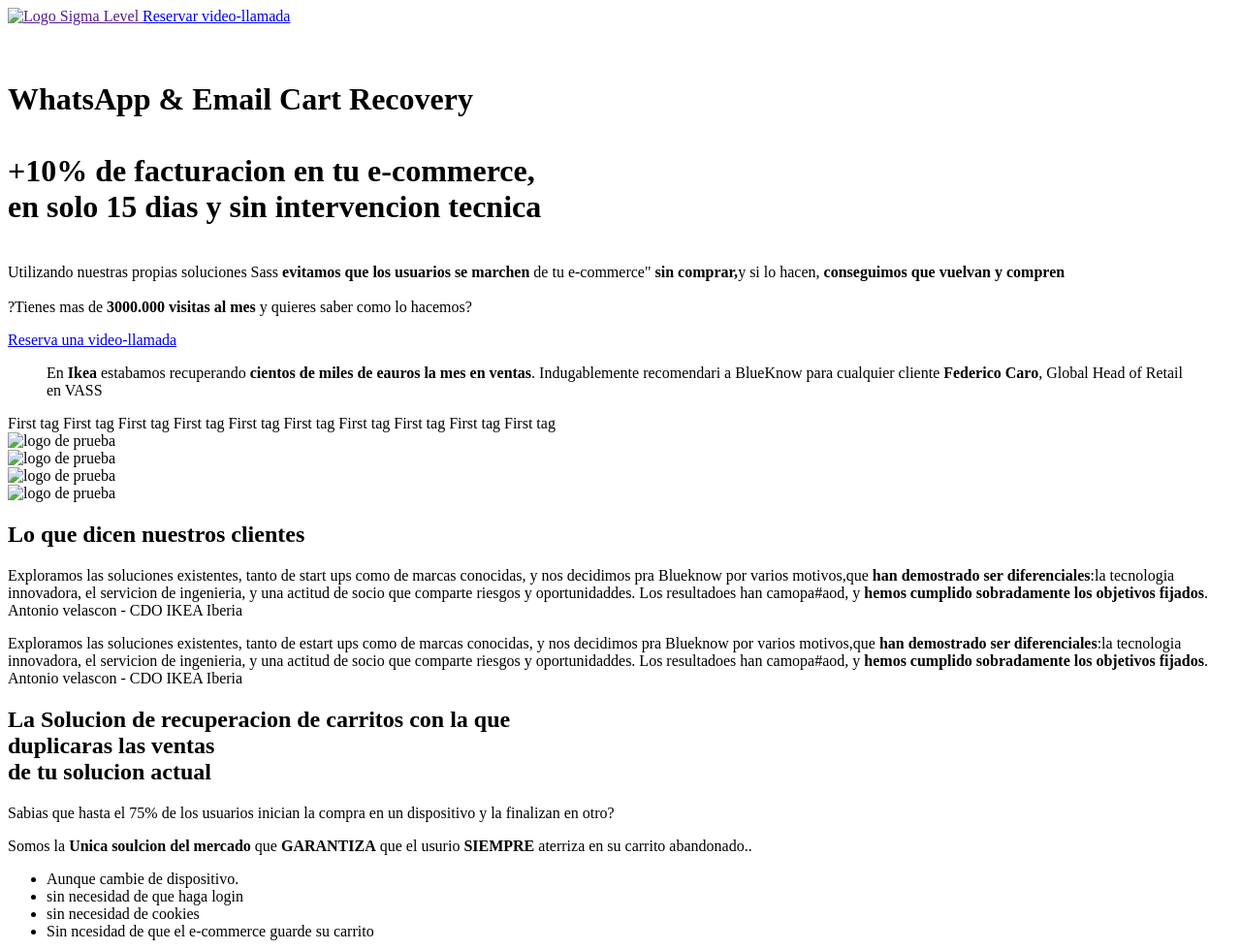
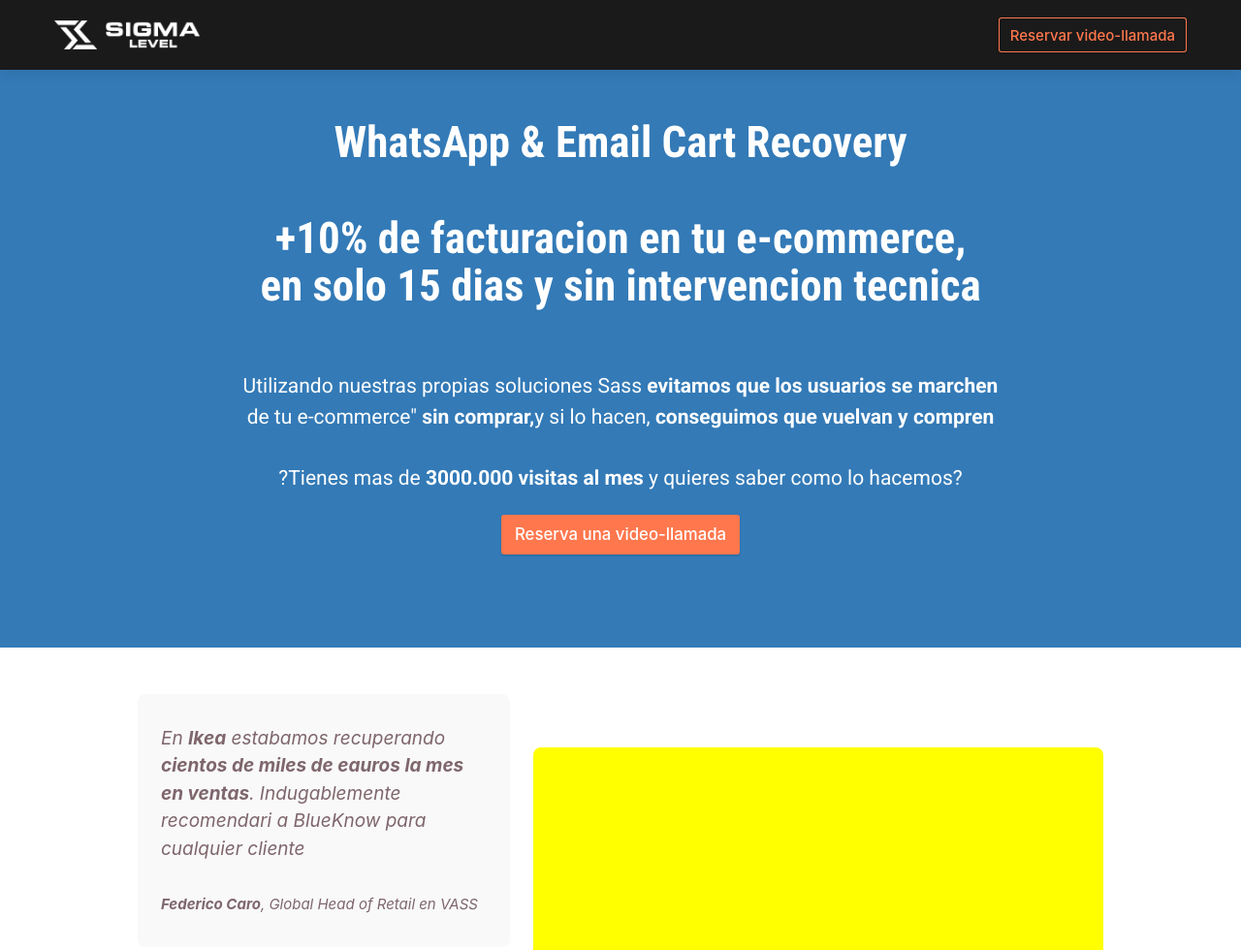
Before and after one commit to Ronell-Malpica/test-sigma, a website: page index.html in a window 1280 px wide. Shown: the top 980 px of the page at 97% size. Drawn offline with nearby package versions, Linux system fonts and the light colour scheme; files that its build step writes are made by us from their sources; the site is published under a folder, as on GitHub Pages, so addresses that start at the root find nothing.

Commit message:
test two

```diff
--- a/index.html
+++ b/index.html
@@ -14,7 +14,7 @@
         @import url('https://fonts.googleapis.com/css2?family=Roboto+Condensed:ital,wght@0,100..900;1,100..900&family=Roboto:ital,wght@0,100..900;1,100..900&display=swap');
     </style>
 
-    <link rel="stylesheet" href="/css/style.css">
+    <link rel="stylesheet" href="./css/style.css">
 </head>
 
 <body>
@@ -23,7 +23,7 @@
         <div class="l-header-container">
             <div class="header-grid">
                 <a href="" class="logo">
-                    <img src="/assets/brand/WLogo-Sigma.png" alt="Logo Sigma Level">
+                    <img src="./assets/brand/WLogo-Sigma.png" alt="Logo Sigma Level">
                     <!-- <svg class="logo-svg" ...>
                     <path d="/assets/brand/log-segma-svg.svg" fill="black" />
                 </svg> -->
@@ -100,16 +100,16 @@
             <div class="l-logos">
                 <div class="grid-logos">
                     <div class="container-img-logos">
-                        <img src="/assets/brand/WLogo-Sigma.png" alt="logo de prueba" class="logos__logo">
+                        <img src="./assets/brand/WLogo-Sigma.png" alt="logo de prueba" class="logos__logo">
                     </div>
                     <div class="container-img-logos">
-                        <img src="/assets/brand/WLogo-Sigma.png" alt="logo de prueba" class="logos__logo">
+                        <img src="./assets/brand/WLogo-Sigma.png" alt="logo de prueba" class="logos__logo">
                     </div>
                     <div class="container-img-logos">
-                        <img src="/assets/brand/WLogo-Sigma.png" alt="logo de prueba" class="logos__logo">
+                        <img src="./assets/brand/WLogo-Sigma.png" alt="logo de prueba" class="logos__logo">
                     </div>
                     <div class="container-img-logos">
-                        <img src="/assets/brand/icon.png" alt="logo de prueba" class="logos__logo">
+                        <img src="./assets/brand/icon.png" alt="logo de prueba" class="logos__logo">
                     </div>
 
                 </div>
@@ -892,16 +892,16 @@
                 <!-- grid logos -->
                 <div class="grid-logos">
                     <div class="container-img-logos">
-                        <img src="/assets/brand/WLogo-Sigma.png" alt="logo de prueba" class="logos__logo">
+                        <img src="./assets/brand/WLogo-Sigma.png" alt="logo de prueba" class="logos__logo">
                     </div>
                     <div class="container-img-logos">
-                        <img src="/assets/brand/WLogo-Sigma.png" alt="logo de prueba" class="logos__logo">
+                        <img src="./assets/brand/WLogo-Sigma.png" alt="logo de prueba" class="logos__logo">
                     </div>
                     <div class="container-img-logos">
-                        <img src="/assets/brand/WLogo-Sigma.png" alt="logo de prueba" class="logos__logo">
+                        <img src="./assets/brand/WLogo-Sigma.png" alt="logo de prueba" class="logos__logo">
                     </div>
                     <div class="container-img-logos">
-                        <img src="/assets/brand/icon.png" alt="logo de prueba" class="logos__logo">
+                        <img src="./assets/brand/icon.png" alt="logo de prueba" class="logos__logo">
                     </div>
 
                 </div>
@@ -913,16 +913,16 @@
                 <!-- grid logos -->
                 <div class="grid-logos">
                     <div class="container-img-logos">
-                        <img src="/assets/brand/WLogo-Sigma.png" alt="logo de prueba" class="logos__logo">
+                        <img src="./assets/brand/WLogo-Sigma.png" alt="logo de prueba" class="logos__logo">
                     </div>
                     <div class="container-img-logos">
-                        <img src="/assets/brand/WLogo-Sigma.png" alt="logo de prueba" class="logos__logo">
+                        <img src="./assets/brand/WLogo-Sigma.png" alt="logo de prueba" class="logos__logo">
                     </div>
                     <div class="container-img-logos">
-                        <img src="/assets/brand/WLogo-Sigma.png" alt="logo de prueba" class="logos__logo">
+                        <img src="./assets/brand/WLogo-Sigma.png" alt="logo de prueba" class="logos__logo">
                     </div>
                     <div class="container-img-logos">
-                        <img src="/assets/brand/icon.png" alt="logo de prueba" class="logos__logo">
+                        <img src="./assets/brand/icon.png" alt="logo de prueba" class="logos__logo">
                     </div>
 
                 </div>
@@ -1060,7 +1060,7 @@
 
 
     <!-- JS -->
-    <script src="/js/main.js"></script>
+    <script src="./js/main.js"></script>
     <!-- solo para mantener el scriool -->
 
 </body>
```
